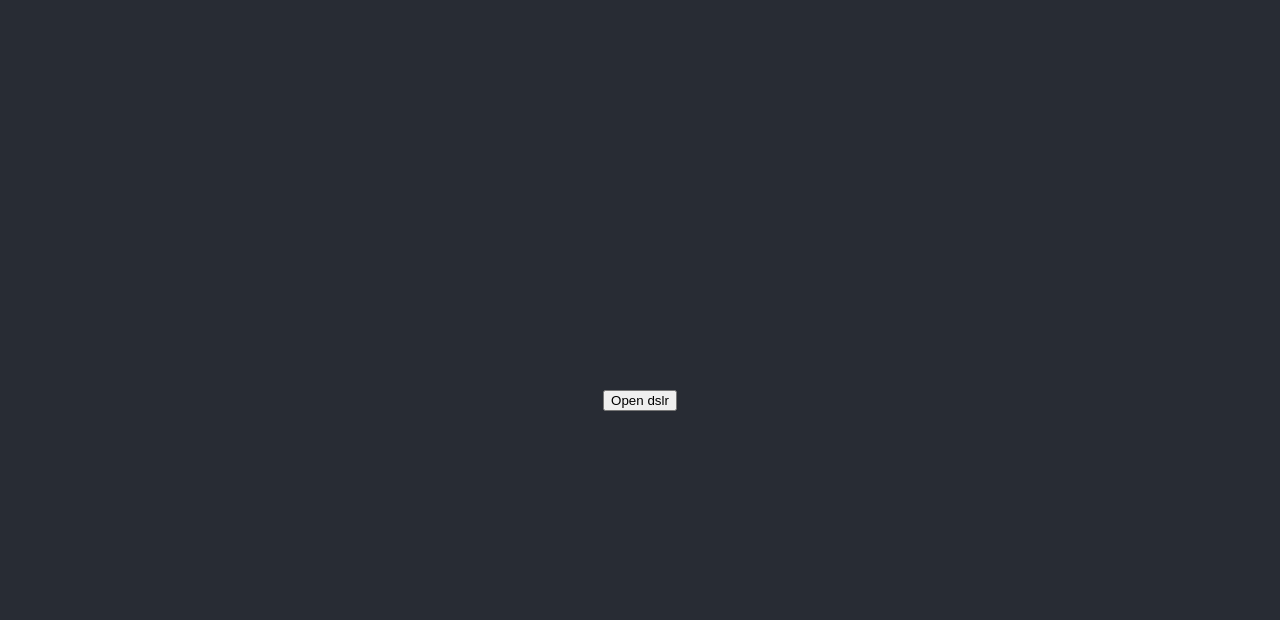
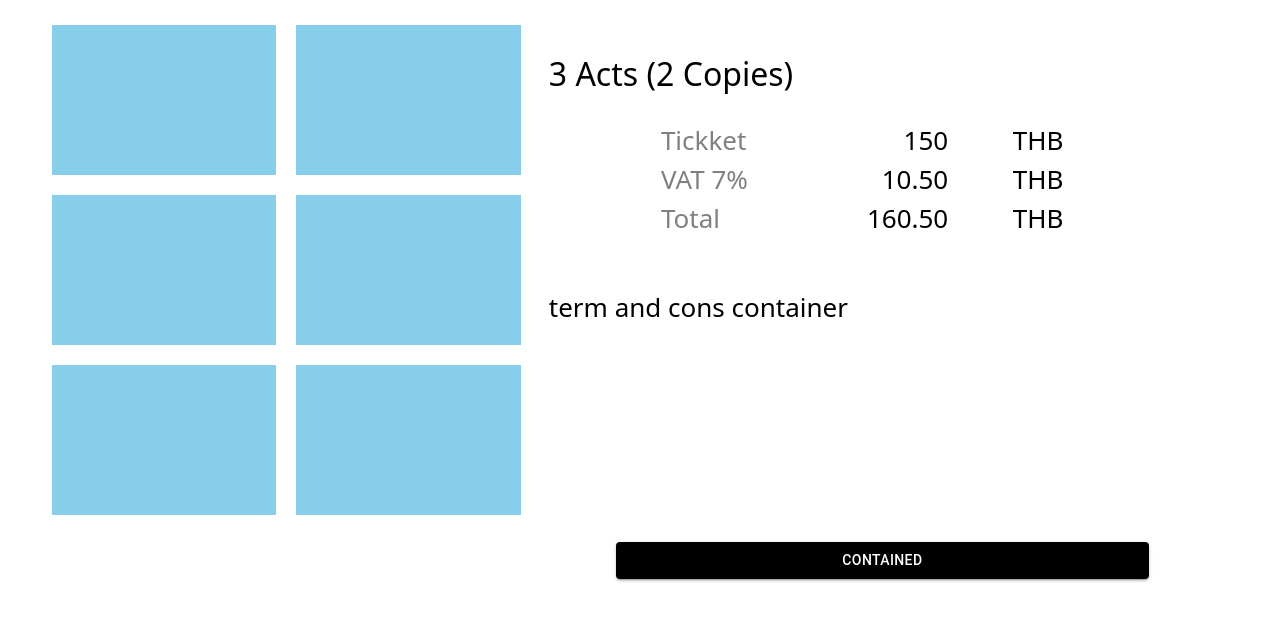
Before and after one commit to watcharakan/Photobooth, a React (Create React App) app in the folder client/dslr-client/: page / in a window 1280 px wide. Shown: the top 620 px of the page. Built offline with nearby package versions, Linux system fonts and the light colour scheme.

Commit message:
add list ui

```diff
--- a/client/dslr-client/package.json
+++ b/client/dslr-client/package.json
@@ -3,11 +3,16 @@
   "version": "0.1.0",
   "private": true,
   "dependencies": {
+    "@emotion/react": "^11.7.0",
+    "@emotion/styled": "^11.6.0",
+    "@mui/material": "^5.2.2",
     "@testing-library/jest-dom": "^5.15.1",
     "@testing-library/react": "^11.2.7",
     "@testing-library/user-event": "^12.8.3",
     "axios": "^0.24.0",
+    "bootstrap": "^5.1.3",
     "react": "^17.0.2",
+    "react-bootstrap": "^2.0.3",
     "react-dom": "^17.0.2",
     "react-scripts": "4.0.3",
     "web-vitals": "^1.1.2"
--- a/client/dslr-client/public/index.html
+++ b/client/dslr-client/public/index.html
@@ -1,14 +1,14 @@
 <!DOCTYPE html>
 <html lang="en">
+
 <head>
   <meta charset="utf-8" />
   <link rel="icon" href="%PUBLIC_URL%/favicon.ico" />
+  <link href="https://cdn.jsdelivr.net/npm/bootstrap@5.1.3/dist/css/bootstrap.min.css" rel="stylesheet"
+    integrity="sha384-1BmE4kWBq78iYhFldvKuhfTAU6auU8tT94WrHftjDbrCEXSU1oBoqyl2QvZ6jIW3" crossorigin="anonymous">
   <meta name="viewport" content="width=device-width, initial-scale=1" />
   <meta name="theme-color" content="#000000" />
-    <meta
-      name="description"
-      content="Web site created using create-react-app"
-    />
+  <meta name="description" content="Web site created using create-react-app" />
   <link rel="apple-touch-icon" href="%PUBLIC_URL%/logo192.png" />
   <!--
       manifest.json provides metadata used when your web app is installed on a
@@ -26,6 +26,7 @@
     -->
   <title>React App</title>
 </head>
+
 <body>
   <noscript>You need to enable JavaScript to run this app.</noscript>
   <div id="root"></div>
@@ -40,4 +41,5 @@
       To create a production bundle, use `npm run build` or `yarn build`.
     -->
 </body>
+
 </html>
--- a/client/dslr-client/src/App.css
+++ b/client/dslr-client/src/App.css
@@ -14,7 +14,7 @@
 }
 
 .App-header {
-  background-color: #282c34;
+  background-color: white;
   min-height: 100vh;
   display: flex;
   flex-direction: column;
--- /dev/null
+++ b/client/dslr-client/src/components/atcLists/index.js
@@ -0,0 +1,35 @@
+import React, { Component } from 'react'
+import '../../styles/style.css'
+import 'bootstrap/dist/css/bootstrap.min.css';
+import Card from '@mui/material/Card';
+import CardContent from '@mui/material/CardContent';
+import CardMedia from '@mui/material/CardMedia';
+import Typography from '@mui/material/Typography';
+import { Button, CardActionArea, CardActions } from '@mui/material';
+
+export default class ActList extends Component {
+    render() {
+        return (
+            <Card sx={{ maxWidth: 345 }}>
+                <CardActionArea>
+                    <CardMedia
+                        component="img"
+                        height="200"
+                        image="https://onaliternote.files.wordpress.com/2016/11/wp-1480230666843.jpg"
+                        alt="green iguana"
+                    />
+                    <CardContent>
+                        <Typography gutterBottom variant="h5" component="div">
+                            Set 1
+                        </Typography>
+                        <Typography variant="body2" color="text.secondary">
+                            Lizards are a widespread group of squamate reptiles, with over 6,000
+                            species, ranging across all continents except Antarctica
+                        </Typography>
+                    </CardContent>
+                </CardActionArea>
+
+            </Card>
+        )
+    }
+}
--- /dev/null
+++ b/client/dslr-client/src/components/index.js
@@ -0,0 +1 @@
+export { default as ActList } from './atcLists'
--- a/client/dslr-client/src/components/list.js
+++ b/client/dslr-client/src/components/list.js
@@ -1,6 +1,9 @@
 import React from "react";
 import axios from 'axios';
-
+import { ActList } from "./index";
+import 'bootstrap/dist/css/bootstrap.min.css';
+import { Container, Row, Col } from 'react-bootstrap';
+import Button from '@mui/material/Button';
 class List extends React.Component {
     constructor(props) {
         super(props);
@@ -13,9 +16,53 @@ class List extends React.Component {
 
     render() {
         return (
-            <button onClick={() => this.openDslr()}>
-                Open dslr
-            </button>
+            <div style={{ width: '90%', display: 'flex', height: '750px' }}>
+                <div style={{ width: '40%', height: '100%' }}>
+                    <Row>
+                        <Col style={{ height: '150px', width: '150px', padding: '10px', backgroundColor: 'skyblue', marginRight: '20px' }}>
+                        </Col>
+                        <Col style={{ height: '150px', width: '150px', padding: '10px', backgroundColor: 'skyblue' }}>
+                        </Col>
+                    </Row>
+                    <Row style={{ marginTop: '20px' }}>
+                        <Col style={{ height: '150px', width: '150px', padding: '10px', backgroundColor: 'skyblue', marginRight: '20px' }}>
+                        </Col>
+                        <Col style={{ height: '150px', width: '150px', padding: '10px', backgroundColor: 'skyblue' }}>
+                        </Col>
+                    </Row>
+                    <Row style={{ marginTop: '20px' }}>
+                        <Col style={{ height: '150px', width: '150px', padding: '10px', backgroundColor: 'skyblue', marginRight: '20px' }}>
+                        </Col>
+                        <Col style={{ height: '150px', width: '150px', padding: '10px', backgroundColor: 'skyblue' }}>
+                        </Col>
+                    </Row>
+                </div>
+                <div style={{ width: '60%', height: '100%', display: 'flex', alignItems: 'flex-start', paddingTop: '30px', color: 'black', flexDirection: 'column', marginLeft: '40px' }}>
+                    <h2>3 Acts (2 Copies)</h2>
+                    <Container style={{ width: '70%', marginTop: '20px' }}>
+                        <Row>
+                            <Col style={{ textAlign: 'left', color: 'grey' }}>Tickket</Col>
+                            <Col style={{ textAlign: 'right' }}>150</Col>
+                            <Col>THB</Col>
+                        </Row>
+                        <Row>
+                            <Col style={{ textAlign: 'left', color: 'grey' }}>VAT 7%</Col>
+                            <Col style={{ textAlign: 'right' }}>10.50</Col>
+                            <Col>THB</Col>
+                        </Row>
+                        <Row>
+                            <Col style={{ textAlign: 'left', color: 'grey' }}>Total</Col>
+                            <Col style={{ textAlign: 'right' }}>160.50</Col>
+                            <Col>THB</Col>
+                        </Row>
+                    </Container>
+                    <div style={{ width: '100%' }}>
+                        <div style={{ width: '100%', height: '250px', textAlign: 'left', marginTop: '50px' }}>term and cons container</div>
+                        <Button style={{ width: '80%', backgroundColor: 'black', color: 'white' }} onClick={() => this.openDslr()} variant="contained">Contained</Button>
+                    </div>
+                </div>
+
+            </div>
         );
     }
 
--- /dev/null
+++ b/client/dslr-client/src/styles/style.css
@@ -0,0 +1,18 @@
+.list-frame {
+    border-width: 1px;
+    border-color: white;
+    border-style: solid;
+    width: 350px;
+    height: 350px;
+    display: flex;
+    justify-content: center;
+    align-items: center;
+}
+
+.list-frame :hover {
+    background-color: azure;
+}
+
+.text-darkgrey {
+    color: #282C34;
+}
```
Also changed, not shown: 1 other file (tests, documents, lock files or other folders). Lines whose indentation alone changed are shown as unchanged.
